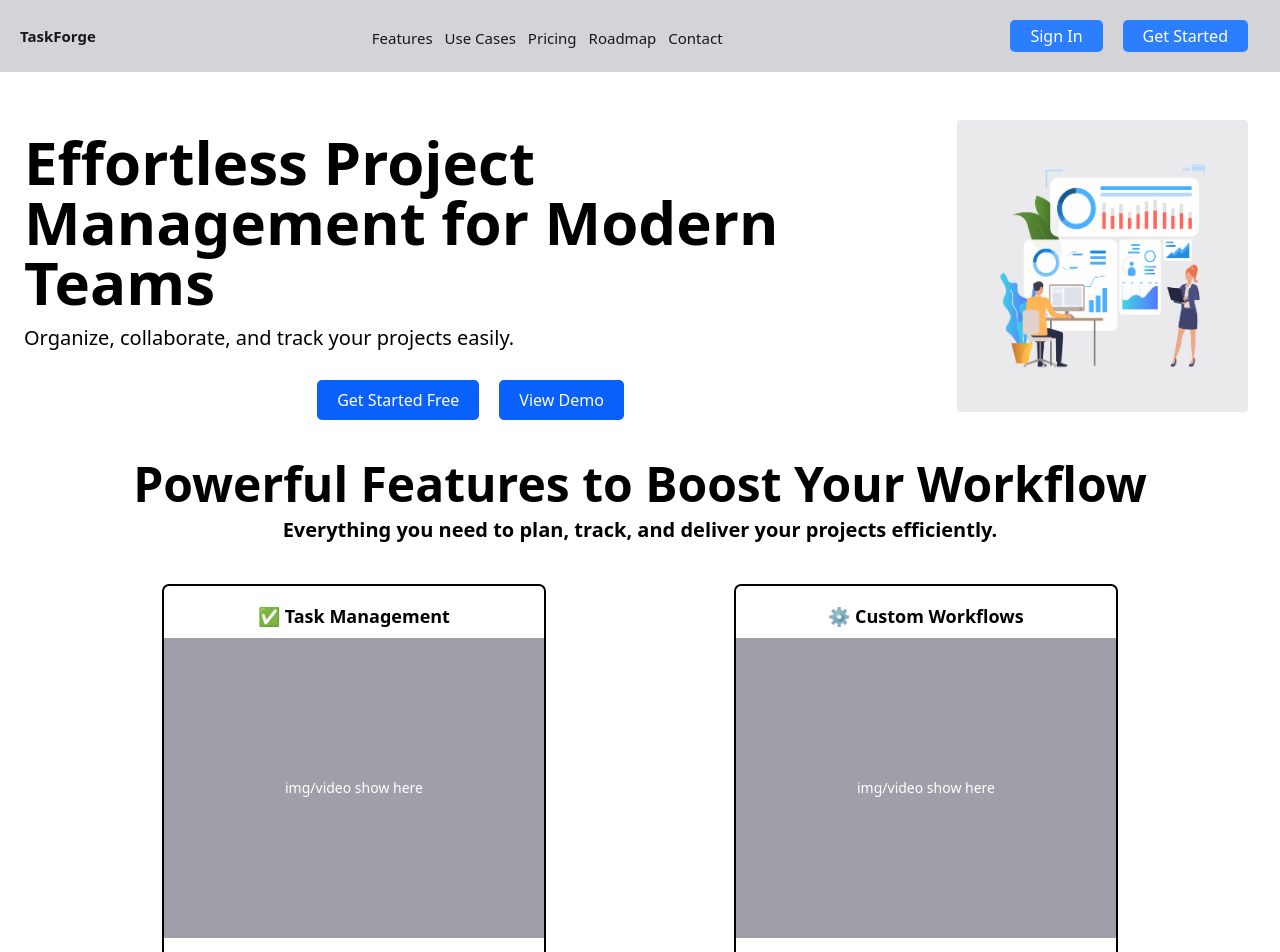
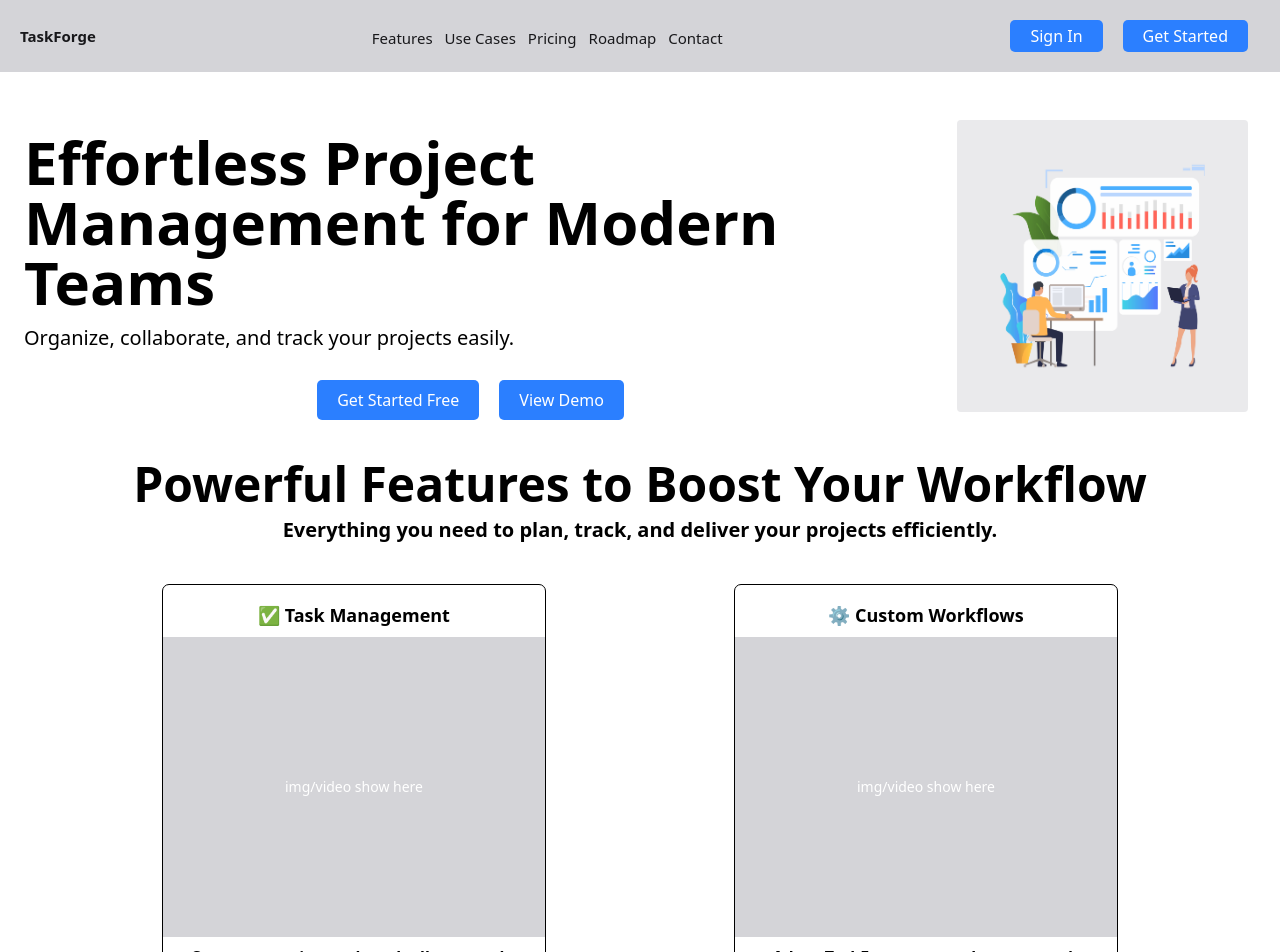
Before and after one commit to Sumith-Kumar-Saini/TaskForge, a React (Vite) app in the folder client/: page / in a window 1280 px wide. Shown: the top 952 px of the page. Built offline with nearby package versions, Linux system fonts and the light colour scheme.

Commit message:
style: update styling for FeatureCard, Hero, and Pricing components fix: update GitHub link in footerLinks

```diff
--- a/client/src/components/FeatureCard.jsx
+++ b/client/src/components/FeatureCard.jsx
@@ -1,12 +1,12 @@
 const FeatureCard = ({ title, description }) => {
   return (
     <div className="flex flex-col w-full items-center justify-center gap-2 my-5 sm:px-10 md:p-0">
-      <div className="w-full lg:w-[70%] lg:max-w-96 border-2 rounded-[7px] flex flex-col items-center justify-center gap-2">
+      <div className="w-full lg:w-[70%] lg:max-w-96 border rounded-[7px] flex flex-col items-center justify-center gap-2">
         {/* Title */}
         <h1 className="font-bold text-lg mt-4">{title}</h1>
 
         {/* Media Placeholder */}
-        <div className="bg-zinc-400 w-full h-[300px] flex items-center justify-center text-white">
+        <div className="bg-zinc-300 w-full h-[300px] flex items-center justify-center text-white">
           <span className="text-sm">img/video show here</span>
         </div>
 
--- a/client/src/data/landing/footerLinks.js
+++ b/client/src/data/landing/footerLinks.js
@@ -2,7 +2,7 @@ export const footerLinks = {
   product: ["Features", "Pricing", "Integrations", "Roadmap"],
   company: ["About", "Careers", "Contact", "Blog"],
   social: [
-    { icon: "FaGithub", href: "#" },
+    { icon: "FaGithub", href: "https://github.com/Sumith-Kumar-Saini/TaskForge" },
     { icon: "FaLinkedin", href: "#" },
     { icon: "FaTwitter", href: "#" },
   ],
--- a/client/src/sections/landing/Hero.jsx
+++ b/client/src/sections/landing/Hero.jsx
@@ -14,13 +14,13 @@ const Hero = () => {
         <div className="text-[#fff] flex items-center gap-5 justify-center">
           <button
             // onClick={/* onclick function */}
-            className="bg-[#0960FD] px-5 rounded-[5px] py-2"
+            className="bg-blue-500 px-5 rounded-[5px] py-2 cursor-pointer"
           >
             Get Started Free
           </button>
           <button
             // onClick={/* onclick function */}
-            className="bg-[#0960FD] px-5 rounded-[5px] py-2"
+            className="bg-blue-500 px-5 rounded-[5px] py-2 cursor-pointer"
           >
             View Demo
           </button>
--- a/client/src/sections/landing/Pricing.jsx
+++ b/client/src/sections/landing/Pricing.jsx
@@ -15,7 +15,7 @@ export default function PricingSection() {
         {plans.map((plan, index) => (
           <div
             key={index}
-            className={`flex-1 border rounded-xl p-6 shadow-sm hover:shadow-md transition-shadow cursor-pointer flex flex-col justify-between ${
+            className={`flex-1 border rounded-xl p-6 shadow-sm hover:shadow-md transition-shadow flex flex-col justify-between ${
               plan.isPopular ? "border-black" : "border-gray-200"
             }`}
           >
@@ -33,7 +33,7 @@ export default function PricingSection() {
                 ))}
               </ul>
             </div>
-            <button className="bg-black text-white px-4 py-2 rounded hover:bg-gray-800 transition-colors mt-4">
+            <button className="bg-black text-white px-4 py-2 rounded hover:bg-gray-800 cursor-pointer transition-colors mt-4">
               Get Started
             </button>
           </div>
```
